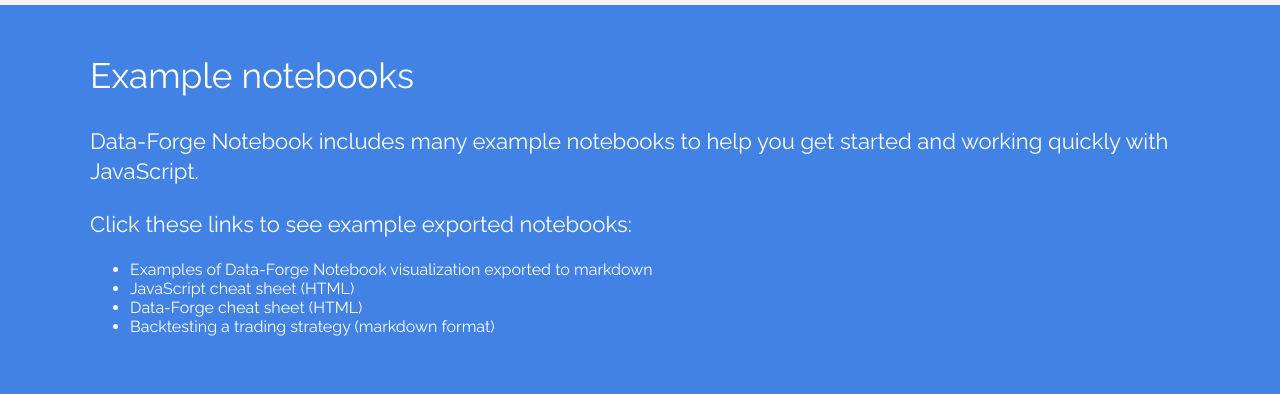
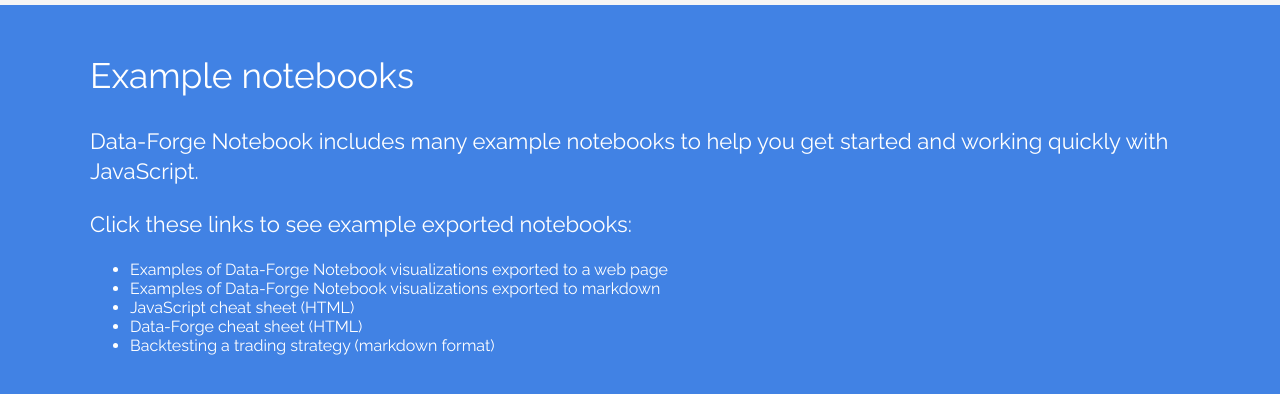
Before and after one commit to ashleydavis/data-forge-notebook-landing-page, a Jekyll site: the page built from index.html, in a window 1280 px wide and 900 px high, scrolled down 4449 px, cut to the strip 0-428 px from the top of the window. Shown: the top 394 px of the strip. Built offline with Jekyll 4.4.1, drawn with Linux system fonts in a browser that asks for light colours; the list of posts is cut into pages by our own code.

Commit message:
Added link to new vis example.

```diff
--- a/index.html
+++ b/index.html
@@ -227,7 +227,10 @@
 
                 <ul>
                     <li>
-                        <a href="https://wiki.data-forge-notebook.com/visualizing-data" target="_blank">Examples of Data-Forge Notebook visualization exported to markdown</a>
+                        <a href="https://data-forge-notebook.github.io/visualization-examples/" target="_blank">Examples of Data-Forge Notebook visualizations exported to a web page</a>
+                    </li>
+                    <li>
+                        <a href="https://wiki.data-forge-notebook.com/visualizing-data" target="_blank">Examples of Data-Forge Notebook visualizations exported to markdown</a>
                     </li>
                     <li>
                         <a href="http://jscheatsheet.the-data-wrangler.com" target="_blank">JavaScript cheat sheet (HTML)</a>
```
